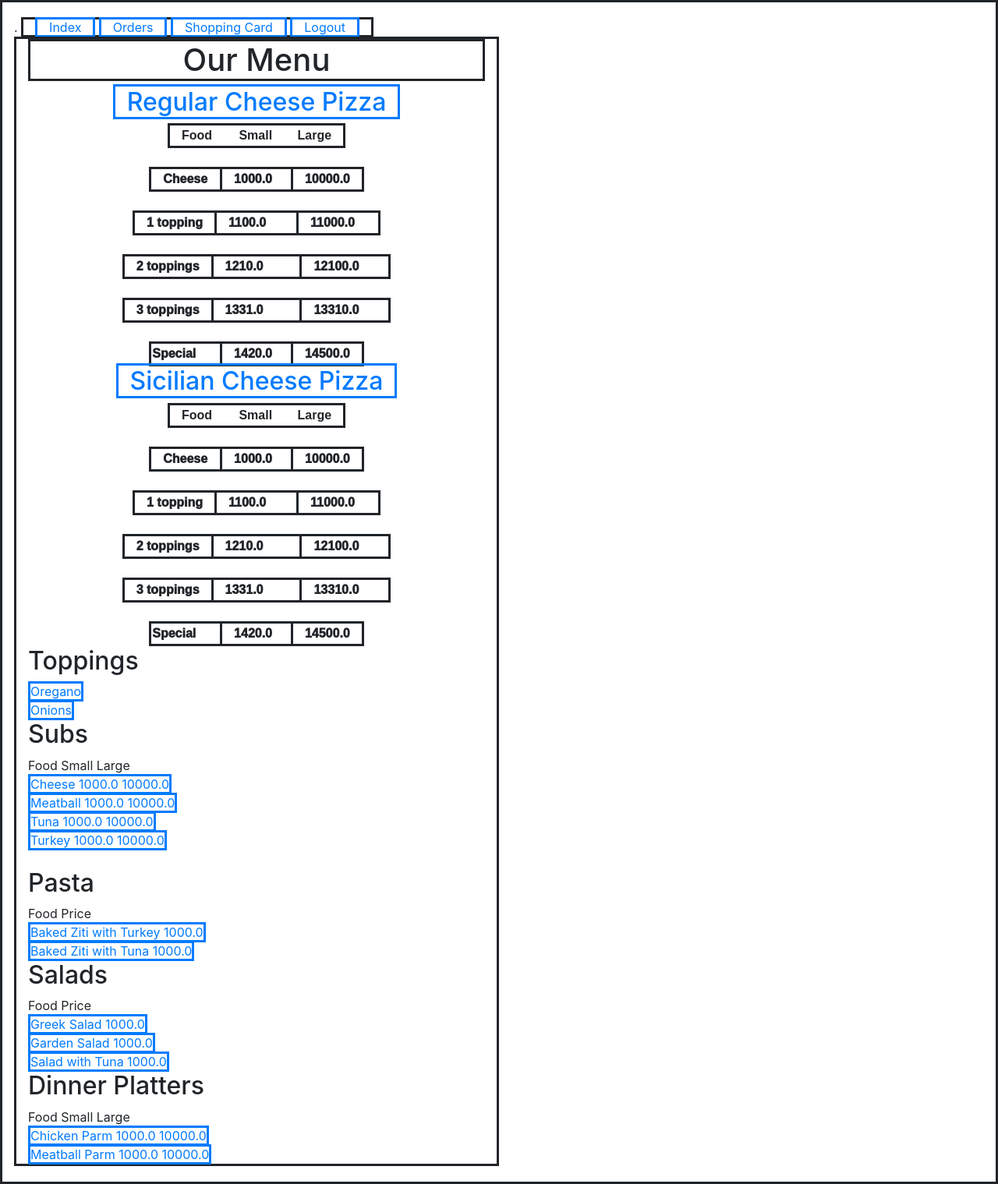
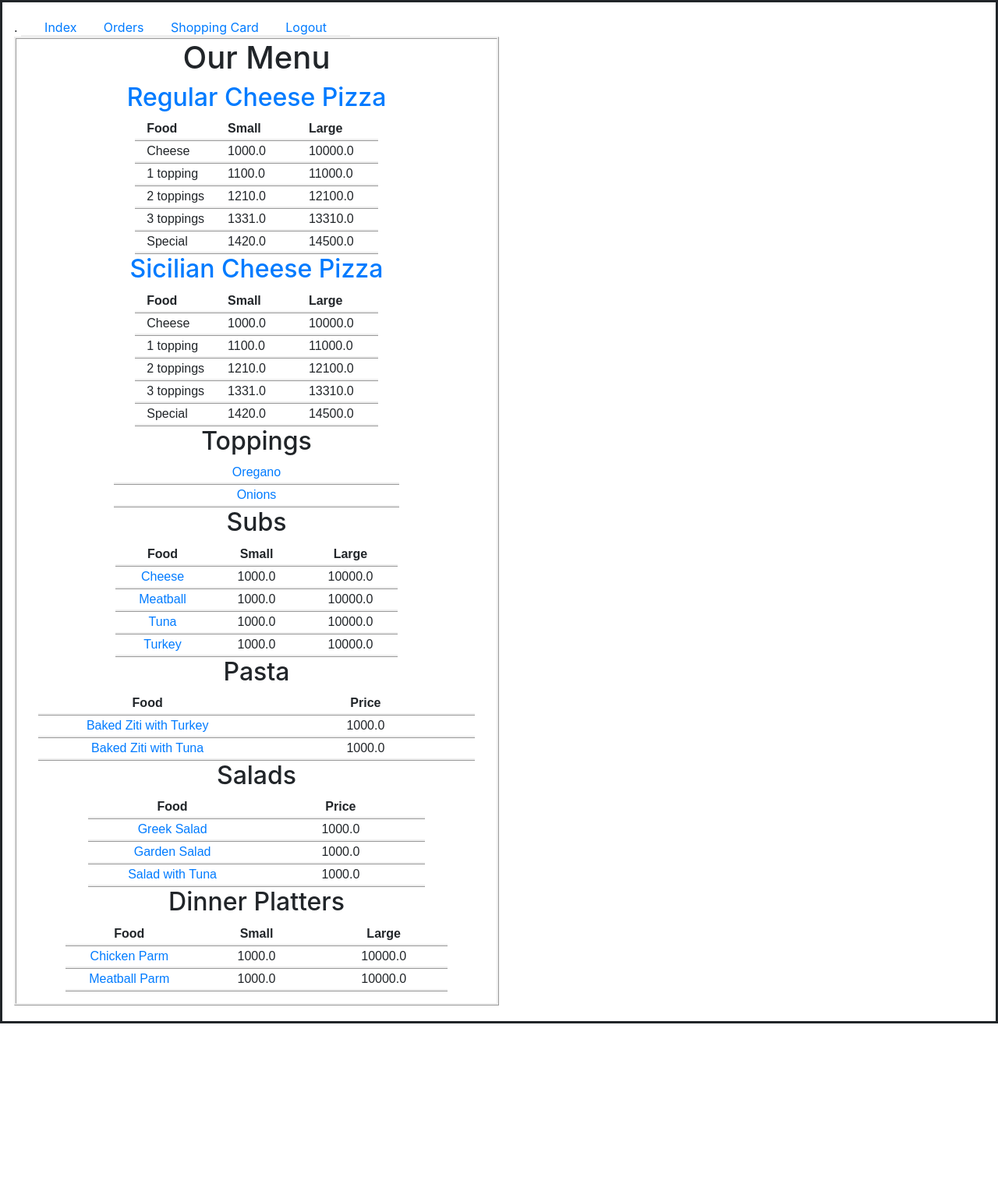
Before and after one commit to MaGo1981/CS50W-project3, a Django app: page /menu in a window 1280 px wide. Shown: the whole page at 78% size. After the commit the page ends 1313 px from the top, so only its background shows below. Run offline with Django 3.2, Linux system fonts and the light colour scheme; data comes from the database, SQL or seed files in the repository; both versions use the stored data as it was after the commit; lists and menus that the app fills with data are empty; some libraries are stand-ins or nearby versions.

Commit message:
Working on menu page CSS.

```diff
--- a/orders/static/orders/styles.css
+++ b/orders/static/orders/styles.css
@@ -3,10 +3,19 @@ body, tr {
     border: solid;
     margin: 20px;
     padding: 20px;
-    font-weight: 1000
+
 }
-td, tr, span, div, h1, a {
-    border: solid;
+td, tr, th, span, div {
+    border: none;
+    border-bottom: ridge;
+}
+ div {
+    border: ridge;
+    padding-bottom: 15px;
+}
+
+
+
 }
 h1.center {
   align="center";
--- a/orders/templates/orders/menu.html
+++ b/orders/templates/orders/menu.html
@@ -25,43 +25,42 @@
             <th class="col-4">Small</th>
             <th class="col-4">Large</th>
           </tr>
-        </table>
-        <br/>
-        <table align="center">
+
+
+
           <tr class="col-12">
             <td class="col-4">Cheese</td>
             <td class="col-4">{{ pizza.priceSmall }}</td>
             <td class="col-4">{{ pizza.priceLarge }}</td>
           </tr>
-        </table>
-        <br/>
-        <table align="center">
+
+
+
           <tr class="col-12">
             <td class="col-4">1 topping</td>
             <td class="col-4">{{ pizza.get_priceSmallT1 }}</td>
             <td class="col-4">{{ pizza.get_priceLargeT1 }}</td>
           </tr>
-        </table>
-        <br/>
-        <table align="center">
+
+
+
           <tr class="col-12">
             <td class="col-4">2 toppings</td>
             <td class="col-4">{{ pizza.get_priceSmallT2 }}</td>
             <td class="col-4">{{ pizza.get_priceLargeT2 }}</td>
           </tr>
-        </table>
-        <br/>
-        <table align="center">
+
+
+
           <tr class="col-12">
             <td class="col-4">3 toppings</td>
             <td class="col-4">{{ pizza.get_priceSmallT3 }}</td>
             <td class="col-4">{{ pizza.get_priceLargeT3 }}</td>
           </tr>
-        </table>
-        <br/>
-        <table align="center">
+
+
           <tr class="col-12">
-            <td>Special</td>
+            <td class="col-4">Special</td>
             <td class="col-4">{{ pizza.get_SIpriceSmall }}</td>
             <td class="col-4">{{ pizza.get_SIpriceLarge }}</td>
           </tr>
@@ -70,91 +69,81 @@
 
 
 
-    <h2>Toppings</h2>
+    <h2 class="col-12" align="center">Toppings</h2>
+    <table align="center">
       {% for topping in toppings %}
       {% if topping.side == "whole" %}
-      <tr>
-        <td>
-          <a href="{% url 'food' topping.id %}">
+          <tr class="col-12" align="center">
+            <td class="col-4" align="center">
+              <a class="col-12" align="center" href="{% url 'food' topping.id %}">
                 {{ topping.name }}
               </a>
-          <br>
             </td>
           </tr>
       {% endif %}
       {% endfor %}
-    <h2>Subs</h2>
-    <tr>
-      <th>Food</th>
-      <th>Small</th>
-      <th>Large</th>
+    </table>
+
+    <h2 class="col-12" align="center">Subs</h2>
+    <table align="center">
+      <tr class="col-12" align="center">
+        <th class="col-4" align="center">Food</th>
+        <th class="col-4" align="center">Small</th>
+        <th class="col-4" align="center">Large</th>
       </tr>
-    <br/>
-    <tr>
+
       {% for sub in subs %}
-            <a href="{% url 'food' sub.id %}">
-                <tr>
-                  <td>{{ sub.name }}</td>
-                  <td>{{ sub.priceSmall }}</td>
-                  <td>{{ sub.priceLarge }}</td>
+        <tr class="col-12" align="center">
+          <td class="col-4"><a  class="col-12" align="center" href="{% url 'food' sub.id %}">{{ sub.name }}</a></td>
+          <td class="col-4" align="center">{{ sub.priceSmall }}</td>
+          <td class="col-4" align="center">{{ sub.priceLarge }}</td>
         </tr>
-            </a>
-            <br>
       {% endfor %}
-    </tr>
-    <br/>
-    <h2>Pasta</h2>
-    <tr>
-      <th>Food</th>
-      <th>Price</th>
+    </table>
+
+    <h2 class="col-12" align="center">Pasta</h2>
+    <table align="center">
+      <tr class="col-12" align="center">
+        <th class="col-4" align="center">Food</th>
+        <th class="col-4" align="center">Price</th>
         <!-- <th>Large</th> -->
       </tr>
-    <br/>
       {% for pasta in pastas %}
-        <a href="{% url 'food' pasta.id %}">
-            <tr>
-              <td>{{ pasta.name }} with {{ pasta.sub1.name }}</td>
-              <td>{{ pasta.priceSmall }}</td>
+      <tr class="col-12" align="center">
+        <td class="col-4" align="center"><a  align="center"href="{% url 'food' pasta.id %}">{{ pasta.name }} with {{ pasta.sub1.name }}</a></td>
+        <td class="col-4" align="center">{{ pasta.priceSmall }}</td>
         <!-- <td>{{ pasta.priceLarge }}</td> -->
       </tr>
-        </a>
-        <br>
       {% endfor %}
-    <h2>Salads</h2>
-    <tr>
-      <th>Food</th>
-      <th>Price</th>
-      <!-- <th>Large</th> -->
+      </table>
+
+    <h2 class="col-12" align="center">Salads</h2>
+    <table align="center">
+      <tr class="col-12" align="center">
+        <th class="col-4" align="center">Food</th>
+        <th class="col-4" align="center">Price</th>
+
+      {% for salad in salads %}
+            <tr class="col-12" align="center">
+              <td class="col-4" align="center"><a href="{% url 'food' salad.id %}">{{ salad.name }}</a></td>
+              <td class="col-4" align="center">{{ salad.priceSmall }}</td>
             </tr>
-    <br/>
-      {% for salad in salads %}
-        <a href="{% url 'food' salad.id %}">
-            <tr>
-              <td>{{ salad.name }}</td>
-              <td>{{ salad.priceSmall }}</td>
-              <!-- <td>{{ pasta.priceLarge }}</td> -->
+      {% endfor %}
+      </table>
+
+    <h2 class="col-12" align="center">Dinner Platters</h2>
+    <table align="center">
+      <tr class="col-12" align="center">
+        <th class="col-4" align="center">Food</th>
+        <th class="col-4" align="center">Small</th>
+        <th class="col-4" align="center">Large</th>
       </tr>
-        </a>
-        <br>
-      {% endfor %}
-
-    <h2>Dinner Platters</h2>
-    <tr>
-      <th>Food</th>
-      <th>Small</th>
-      <th>Large</th>
+      {% for platter in platters %}
+      <tr class="col-12" align="center">
+        <td class="col-4"><a  class="col-12" align="center" href="{% url 'food' platter.id %}">{{ platter.name }}</a></td>
+        <td class="col-4" align="center">{{ platter.priceSmall }}</td>
+        <td class="col-4" align="center">{{ platter.priceLarge }}</td>
       </tr>
-    <br/>
-      {% for platter in platters %}
-      <a href="{% url 'food' platter.id %}">
-          <tr>
-            <td>{{ platter.name }}</td>
-            <td>{{ platter.priceSmall }}</td>
-            <td>{{ platter.priceLarge }}</td>
-          </tr>
-      </a>
-      <br>
-
       {% endfor %}
 </div>
 {% endblock %}
```
Also changed, not shown: db.sqlite3. Lines whose indentation alone changed are shown as unchanged.
